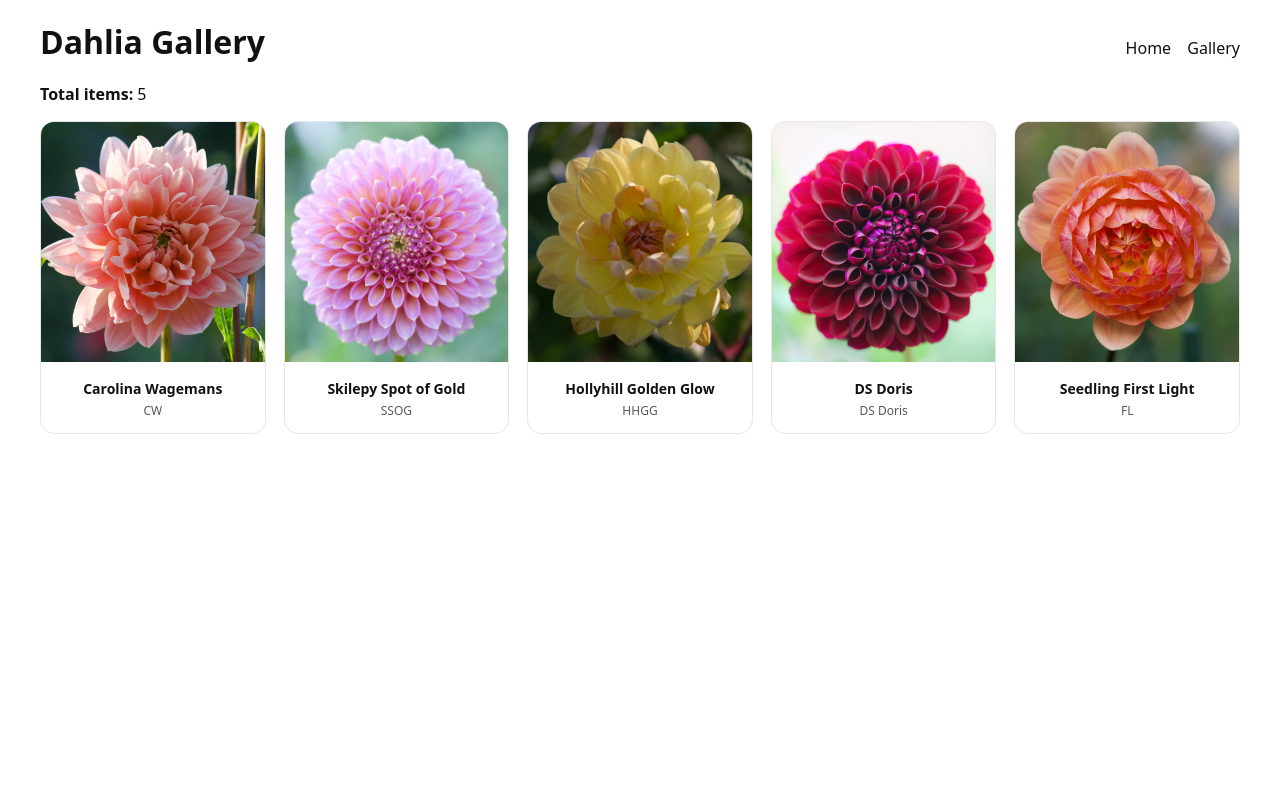
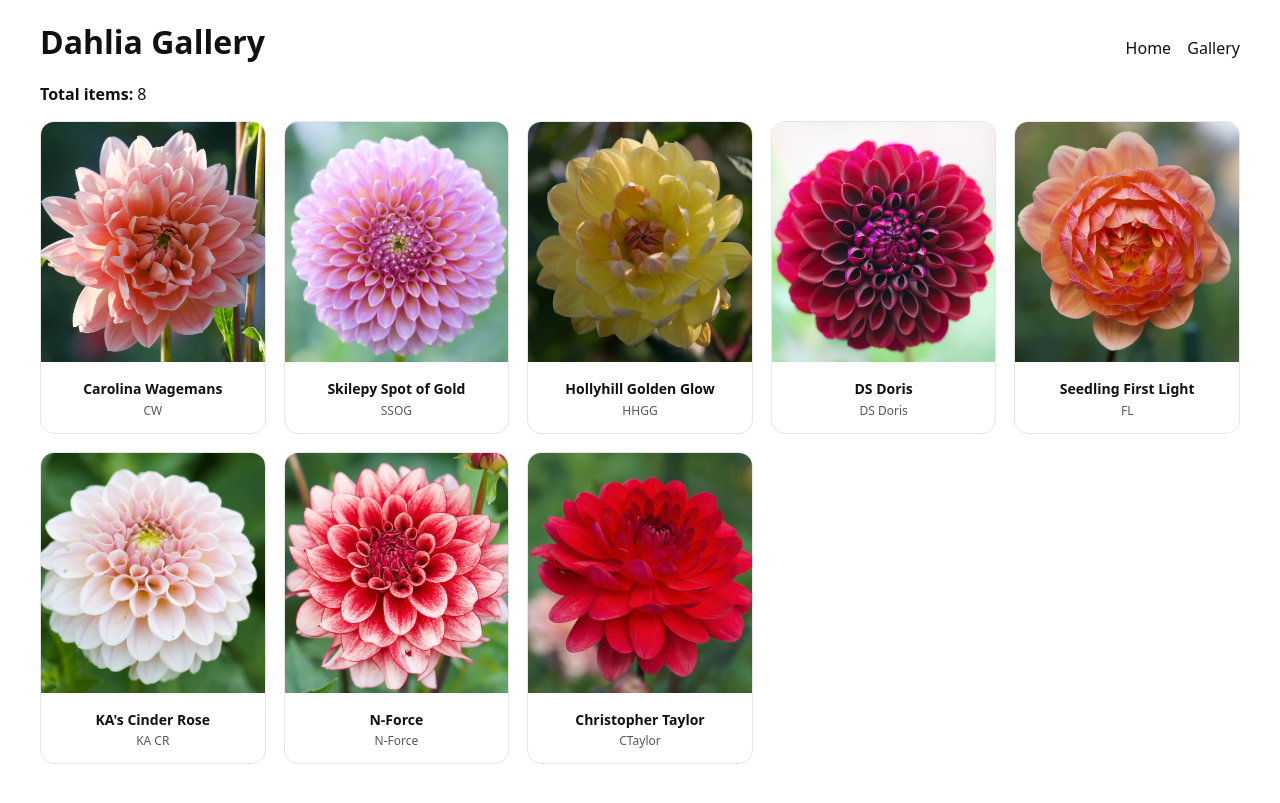
Before and after one commit to mikesdahlia/dahlia_gallery, a Jekyll site: the page built from gallery/gallery3.html, in a window 1280 px wide. Shown: the top 803 px of the page. Built offline with Jekyll 4.4.1, drawn with Linux system fonts in a browser that asks for light colours; Markdown is read by kramdown in place of the engine named in the settings.

Commit message:
Update gallery.yml

```diff
--- a/_data/gallery.yml
+++ b/_data/gallery.yml
@@ -22,3 +22,18 @@
   tag: "FL"
   thumb: "/assets/img/full/Seedling_First_Light.png"
   full:  "/assets/img/full/Seedling_First_Light.png"
+
+- title: "KA's Cinder Rose"
+  tag: "KA CR"
+  thumb: "/assets/img/full/KA_CR.png"
+  full:  "/assets/img/full/KA_CR.png"
+
+- title: "N-Force"
+  tag: "N-Force"
+  thumb: "/assets/img/full/N_Force.png"
+  full:  "/assets/img/full/N_Force.png"
+
+- title: "Christopher Taylor"
+  tag: "CTaylor"
+  thumb: "/assets/img/full/CTaylor.png"
+  full:  "/assets/img/full/CTaylor.png"
```
